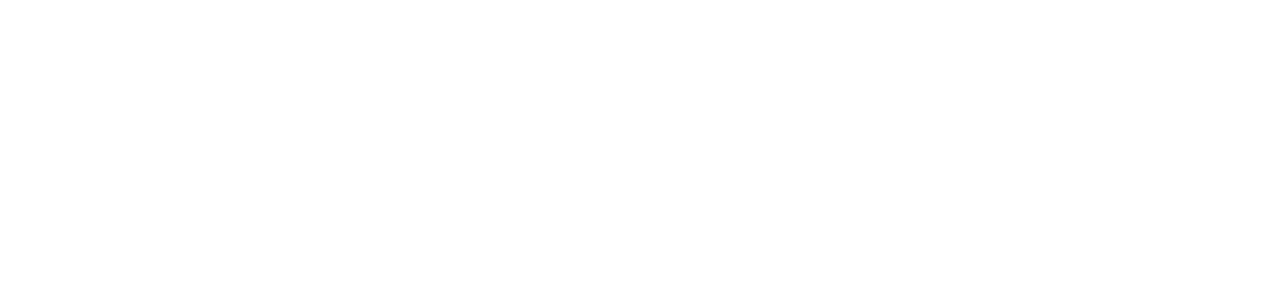
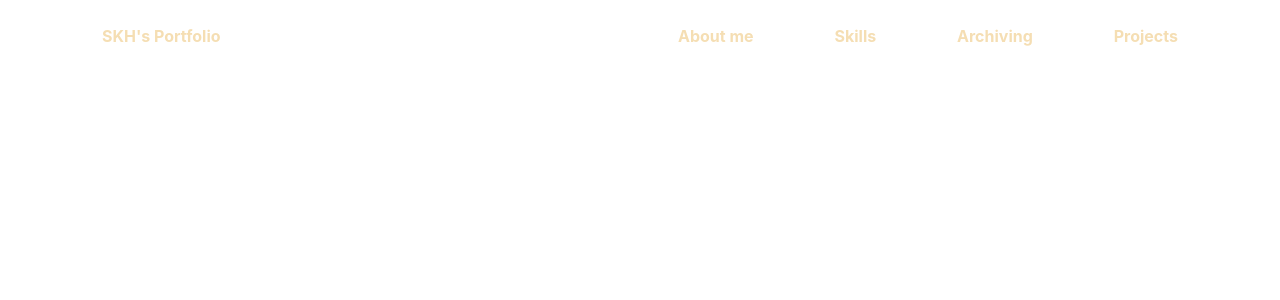
Before and after one commit to seokahi/portfolio, a React (Vite) app: page / in a window 1280 px wide. Shown: the top 300 px of the page. Built offline with nearby package versions, Linux system fonts and the light colour scheme.

Commit message:
feat: 메인페이지 라우터 추가

```diff
--- a/src/App.tsx
+++ b/src/App.tsx
@@ -1,13 +1,15 @@
-import { useState } from 'react'
-
+import MainPage from './page/MainPage';
+import { Route, Routes,BrowserRouter} from 'react-router-dom';
 
 function App() {
-
   return (
-    <>
-
-    </>
-  )
+    <BrowserRouter>
+      <Routes>
+        <Route path="/" element={<MainPage />}>
+        </Route>
+      </Routes>
+    </BrowserRouter>
+  );
 }
 
 export default App
```
